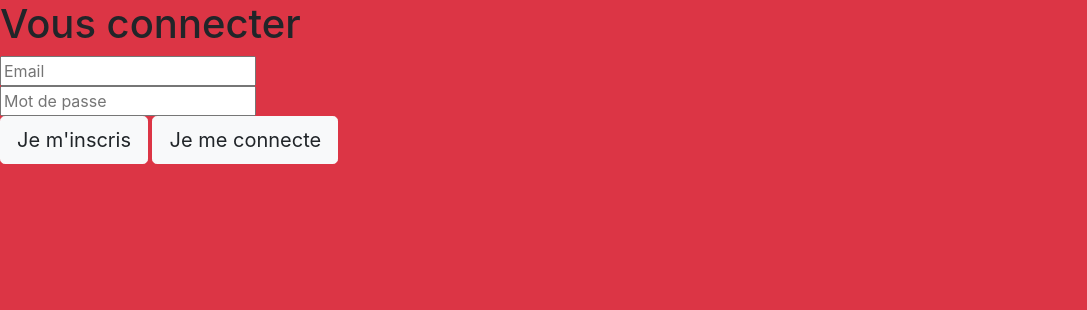
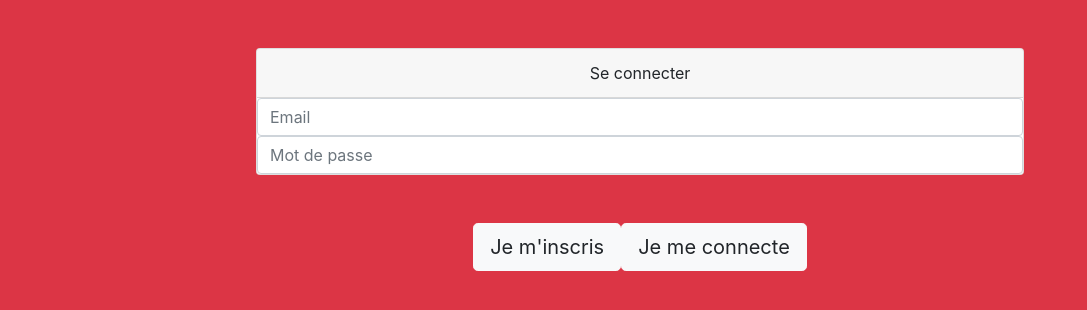
Before and after one commit to lolki903/Sucre-d-orge, a PHP site: page /controller/login.php in a window 1280 px wide. Shown: the top 310 px of the page, without its empty margins (0-1087 px from the left). Run offline with PHP 8.4, Linux system fonts and the light colour scheme.

Commit message:
inscription and login files

```diff
--- a/app/view/inscription.php
+++ b/app/view/inscription.php
@@ -23,8 +23,8 @@
 		</div>
 	</div>
 	<div class="row justify-content-center">
-		<button type="submit" name="valider" class="btn btn-light btn-lg">Je m'inscris</button>
-	<a href="login.php"><button type="button" class="btn btn-light btn-lg">Je me connecte</button></a>
+		<button type="submit" name="valider" class="btn btn-light btn-lg" required>Je m'inscris</button>
+	<a href="login.php"><button type="button" class="btn btn-light btn-lg" required>Je me connecte</button></a>
 	</div>
 	</form>
 </body>
--- a/app/view/login.php
+++ b/app/view/login.php
@@ -13,20 +13,19 @@
 <!-- partial:index.partial.html -->
 <div class="login-form">
   <form method="POST">
-
-    <h1>Vous connecter</h1>
-    <div class="content">
-      <div class="input-field">
-        <input type="text" placeholder="Email" name="form_email" autocomplete="nope" required>
-      </div>
-      <div class="input-field">
-        <input type="password" placeholder="Mot de passe" name="form_motdepasse" autocomplete="new-password" required>
-      </div>
-    </div>
-    <div class="action">
-	  <a href="adduser.php"><button type="button" class="btn btn-light btn-lg">Je m'inscris</button></a>
-		<button type="submit" name="valider" class="btn btn-light btn-lg">Je me connecte</button>
-    </div>
+	<div class="container">
+		<div class="row justify-content-center text-center p-5">
+			<div class="card" style="width: 48rem;">
+					<div class="card-header">Se connecter</div>
+						<input class="form-control" type="text" name="form_email" placeholder="Email" required>
+						<input class="form-control" type="password" name="form_motdepasses" placeholder="Mot de passe" required>
+			</div>
+		</div>
+	</div>
+	<div class="row justify-content-center">
+	<a href="inscription.php">	<button type="submit" name="valider" class="btn btn-light btn-lg" required>Je m'inscris</button></a>
+	  <button type="button" class="btn btn-light btn-lg" required>Je me connecte</button>
+	</div>
   </form>
   <p> <?php if(isset($message) !== "" || isset($message) !== null){echo $message;}else{} ?></p>
 </div>
```
